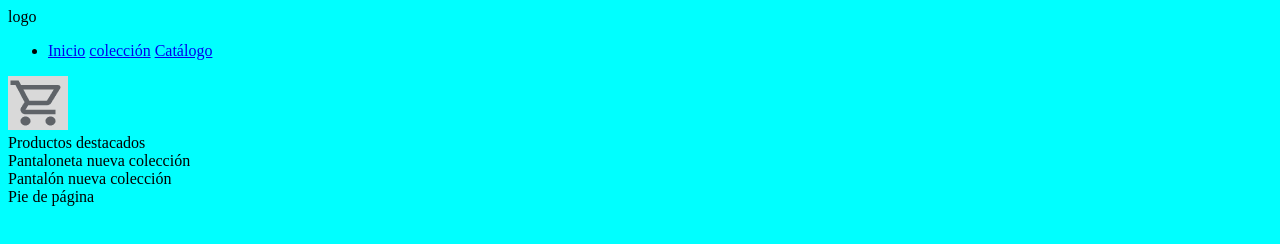
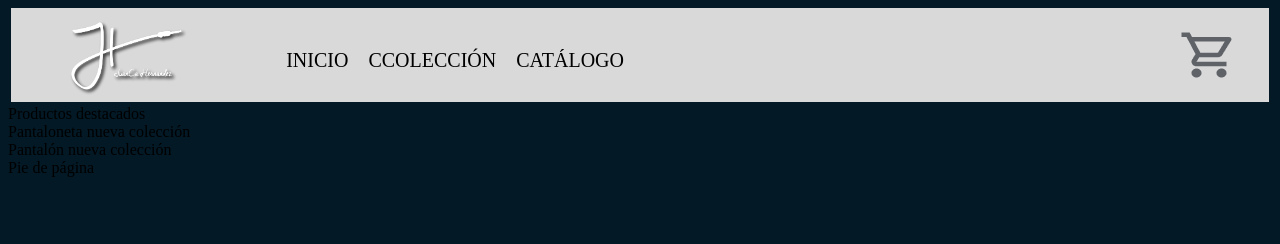
Before and after one commit to juancho051202/Proyecto-marca-de-ropa, a plain HTML site: page index.html in a window 1280 px wide. Drawn offline with Linux system fonts and the light colour scheme.

Commit message:
[+] Estilos header

```diff
--- a/css/styles.css
+++ b/css/styles.css
@@ -1,7 +1,45 @@
 body {
-    background-color: aqua;
+    background-color: #031926;
 }
 
 .header {
+    display: flex;
+    justify-content: space-between;
+    align-items: center;
+    margin: 0.2rem;
+    height: 5.88rem;
+    background-color: #D9D9D9;
+}
+
+.logo {
+    max-width: 200px;
+    width: 100%;
+    margin: 0px 0px 0px 15px;
 
 }
+
+.container.header {
+    display: contents;
+}
+
+.menu {
+    display: flex;
+    list-style: none;
+    margin: 30px 25px 20px 20px;
+    font-size: 20px;
+    justify-content: left;
+    gap: 20px;
+}
+
+.navbar {
+    flex-basis: 80%;
+}
+
+a {
+    color: black;
+    text-decoration: none;
+}
+
+.carrito {
+    margin: 0px 30px 0px 30px;
+}
--- a/index.html
+++ b/index.html
@@ -10,18 +10,23 @@
 </head>
 <body>
     <header class="header">
-        <div class="container header"></div>
-        <div class="logo">logo</div>
+        <div class="container header">
+            <img src="./images/logo.png" alt="logo" class="logo">
             <nav class="navbar">
                 <ul class="menu">
                     <li class="menu-item">
-                    <a href="#">Inicio</a>
-                    <a href="#">colección</a>
-                    <a href="#">Catálogo</a>
+                        <a href="#">INICIO</a>
+                    </li>
+                    <li class="menu-item">
+                        <a href="#">CCOLECCIÓN</a>
+                    </li>
+                    <li class="menu-item">
+                        <a href="#">CATÁLOGO</a>
                     </li>
                 </ul>
             </nav>
-        <img src="./images/shopping_cart_24dp_5F6368_FILL0_wght400_GRAD0_opsz24 1.png" alt="carrito" class="carrito">
+            <img src="./images/shopping.car.png" alt="carrito" class="carrito">
+        </div>
     </header>
 
     <main class="main">
```
Also changed, not shown: images/logo.png (added), images/shopping.car.png (renamed from images/shopping_cart_24dp_5F6368_FILL0_wght400_GRAD0_opsz24 1.png). Lines whose indentation alone changed are shown as unchanged.
